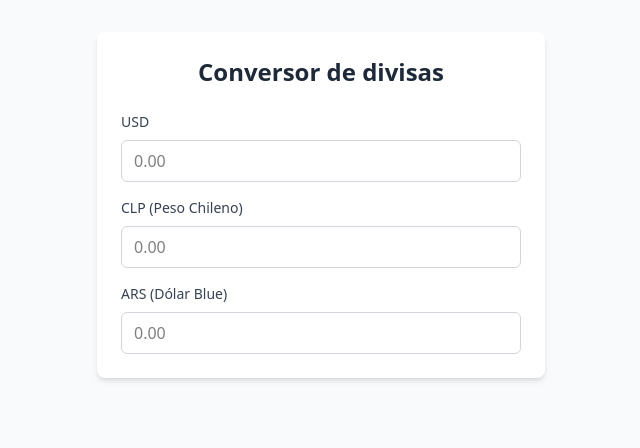
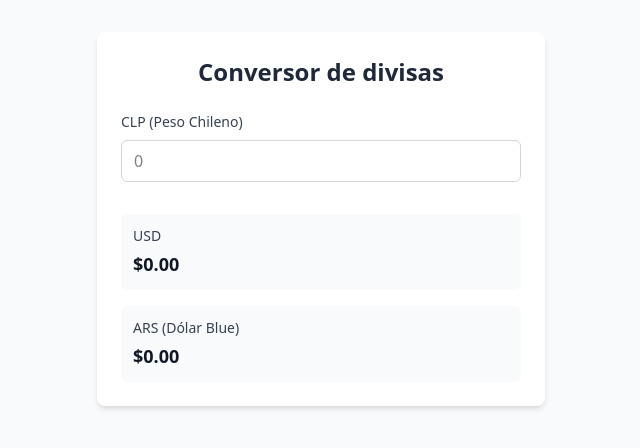
Before and after one commit to llapenna/chilecito-conversion-tool, a React (Vite) app: page / in a window 1280 px wide. Shown: the top 448 px of the page, without its empty margins (319-959 px from the left). Built offline with nearby package versions, Linux system fonts and the light colour scheme.

Commit message:
simplify flow and allow only one input

```diff
--- a/src/App.tsx
+++ b/src/App.tsx
@@ -1,58 +1,24 @@
 import { useState } from 'react'
 
 const CLP = 922
-// const ARS_CREDIT = 1638
 const ARS_BLUE = 1220
 
 function App() {
-  const [usd, setUsd] = useState('')
-  const [clp, setClp] = useState('')
-  // const [arsCredit, setArsCredit] = useState('')
-  const [arsBlue, setArsBlue] = useState('')
+  const [clpValue, setClpValue] = useState('')
 
-  const handleChange = (e: React.ChangeEvent<HTMLInputElement>) => {
-    const id = e.target.id
-    const value = Number(e.target.value)
+  const handleClpChange = (e: React.ChangeEvent<HTMLInputElement>) => {
+    const value = e.target.value.replace(/[^\d]/g, '') // Remove non-numeric chars
+    setClpValue(value)
+  }
 
-    if (isNaN(value)) return;
+  const formatDisplayValue = (value: string) => {
+    if (!value) return ''
+    return value.replace(/\B(?=(\d{3})+(?!\d))/g, ' ')
+  }
 
-    switch (id) {
-      case 'usd':
-        setUsd(String(value))
-
-        setClp((value * CLP).toFixed(2))
-        // setArsCredit((value * ARS_CREDIT).toFixed(2))
-        setArsBlue((value * ARS_BLUE).toFixed(2))
-        break
-      case 'clp': {
-        setClp(String(value))
-
-        const usdValue = value / CLP
-        setUsd(usdValue.toFixed(2))
-        // setArsCredit((usdValue * ARS_CREDIT).toFixed(2))
-        setArsBlue((usdValue * ARS_BLUE).toFixed(2))
-      }
-      break
-      // case 'arsCredit': {
-      //   // setArsCredit(String(value))
-
-      //   const usdValue = value / ARS_CREDIT
-      //   setUsd(usdValue.toFixed(2))
-      //   setClp((usdValue * CLP).toFixed(2))
-      //   setArsBlue((usdValue * ARS_BLUE).toFixed(2))
-      // }
-      break
-      case 'arsBlue': {
-        setArsBlue(String(value))
-
-        const usdValue = value / ARS_BLUE
-        setUsd(usdValue.toFixed(2))
-        setClp((usdValue * CLP).toFixed(2))
-        // setArsCredit((usdValue * ARS_CREDIT).toFixed(2))
-      }
-      break
-    }
-  }
+  const clpNumber = parseFloat(clpValue) || 0
+  const usdValue = clpNumber / CLP
+  const arsValue = clpNumber / ARS_BLUE
 
   return (
     <div className="min-h-screen bg-gray-50 py-8 px-4">
@@ -61,65 +27,37 @@ function App() {
           Conversor de divisas
         </h1>
 
-        <div className="space-y-4">
-          <div>
-            <label htmlFor="usd" className="block text-sm font-medium text-gray-700 mb-2">
-              USD
-            </label>
-            <input
-              id="usd"
-              type="number"
-              value={usd}
-              onChange={handleChange}
-              className="w-full px-3 py-2 border border-gray-300 rounded-md focus:outline-none focus:ring-2 focus:ring-blue-500 focus:border-transparent"
-              placeholder="0.00"
-              step="0.01"
-            />
-          </div>
-
-          <div>
+        <div className="mb-8">
             <label htmlFor="clp" className="block text-sm font-medium text-gray-700 mb-2">
               CLP (Peso Chileno)
             </label>
             <input
               id="clp"
-              type="number"
-              value={clp}
-              onChange={handleChange}
+              type="text"
+              value={formatDisplayValue(clpValue)}
+              onChange={handleClpChange}
               className="w-full px-3 py-2 border border-gray-300 rounded-md focus:outline-none focus:ring-2 focus:ring-blue-500 focus:border-transparent"
-              placeholder="0.00"
-              step="0.01"
+              placeholder="0"
             />
           </div>
 
-          {/* <div>
-            <label htmlFor="arsCredit" className="block text-sm font-medium text-gray-700 mb-2">
-              ARS (Dólar Tarjeta)
-            </label>
-            <input
-              id="arsCredit"
-              type="number"
-              value={arsCredit}
-              onChange={handleChange}
-              className="w-full px-3 py-2 border border-gray-300 rounded-md focus:outline-none focus:ring-2 focus:ring-blue-500 focus:border-transparent"
-              placeholder="0.00"
-              step="0.01"
-            />
-          </div> */}
+        <div className="space-y-4">
+          <div className="p-3 bg-gray-50 rounded-md">
+            <span className="block text-sm font-medium text-gray-700 mb-1">
+              USD
+            </span>
+            <span className="text-lg font-semibold text-gray-900">
+              ${usdValue.toFixed(2).replace(/\B(?=(\d{3})+(?!\d))/g, ' ')}
+            </span>
+          </div>
 
-          <div>
-            <label htmlFor="arsBancoNacion" className="block text-sm font-medium text-gray-700 mb-2">
+          <div className="p-3 bg-gray-50 rounded-md">
+            <span className="block text-sm font-medium text-gray-700 mb-1">
               ARS (Dólar Blue)
-            </label>
-            <input
-              id="arsBancoNacion"
-              type="number"
-              value={arsBlue}
-              onChange={handleChange}
-              className="w-full px-3 py-2 border border-gray-300 rounded-md focus:outline-none focus:ring-2 focus:ring-blue-500 focus:border-transparent"
-              placeholder="0.00"
-              step="0.01"
-            />
+            </span>
+            <span className="text-lg font-semibold text-gray-900">
+              ${arsValue.toFixed(2).replace(/\B(?=(\d{3})+(?!\d))/g, ' ')}
+            </span>
           </div>
         </div>
       </div>
```
